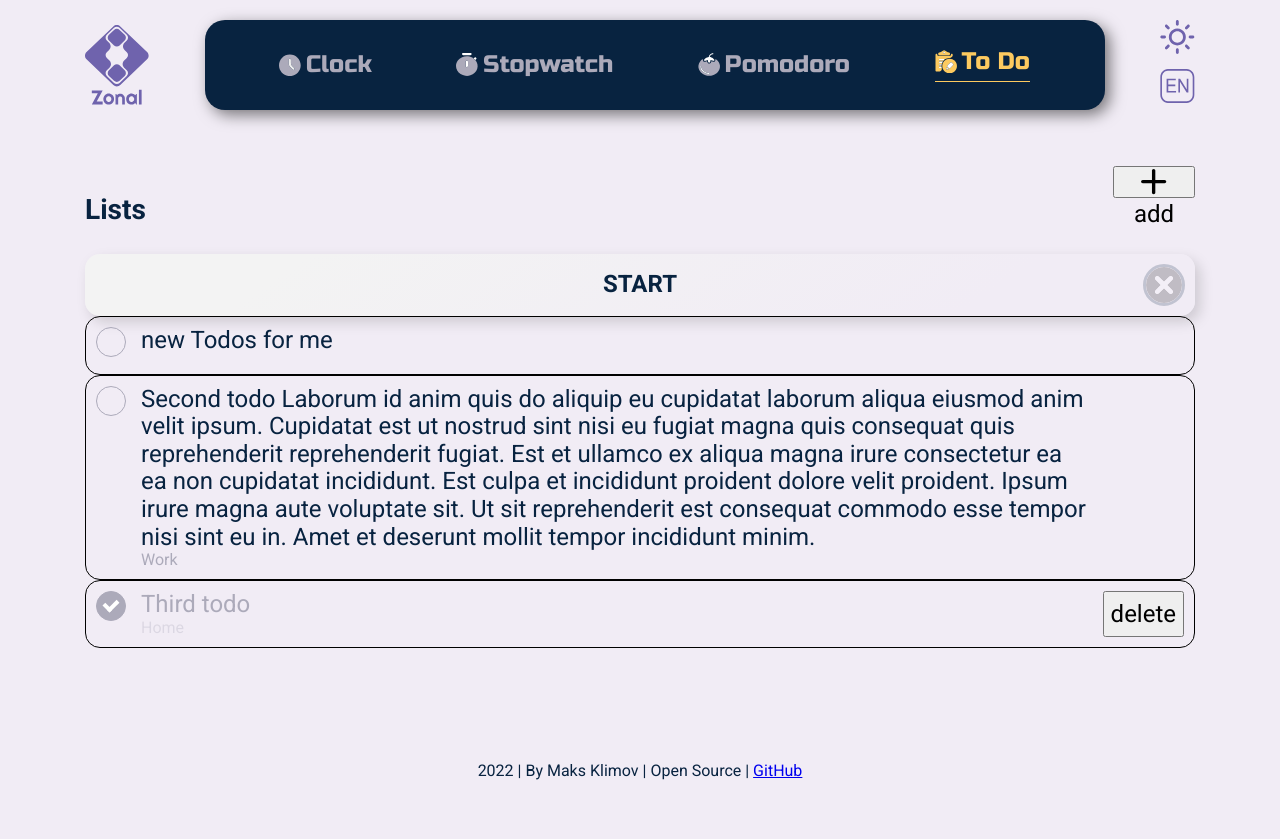
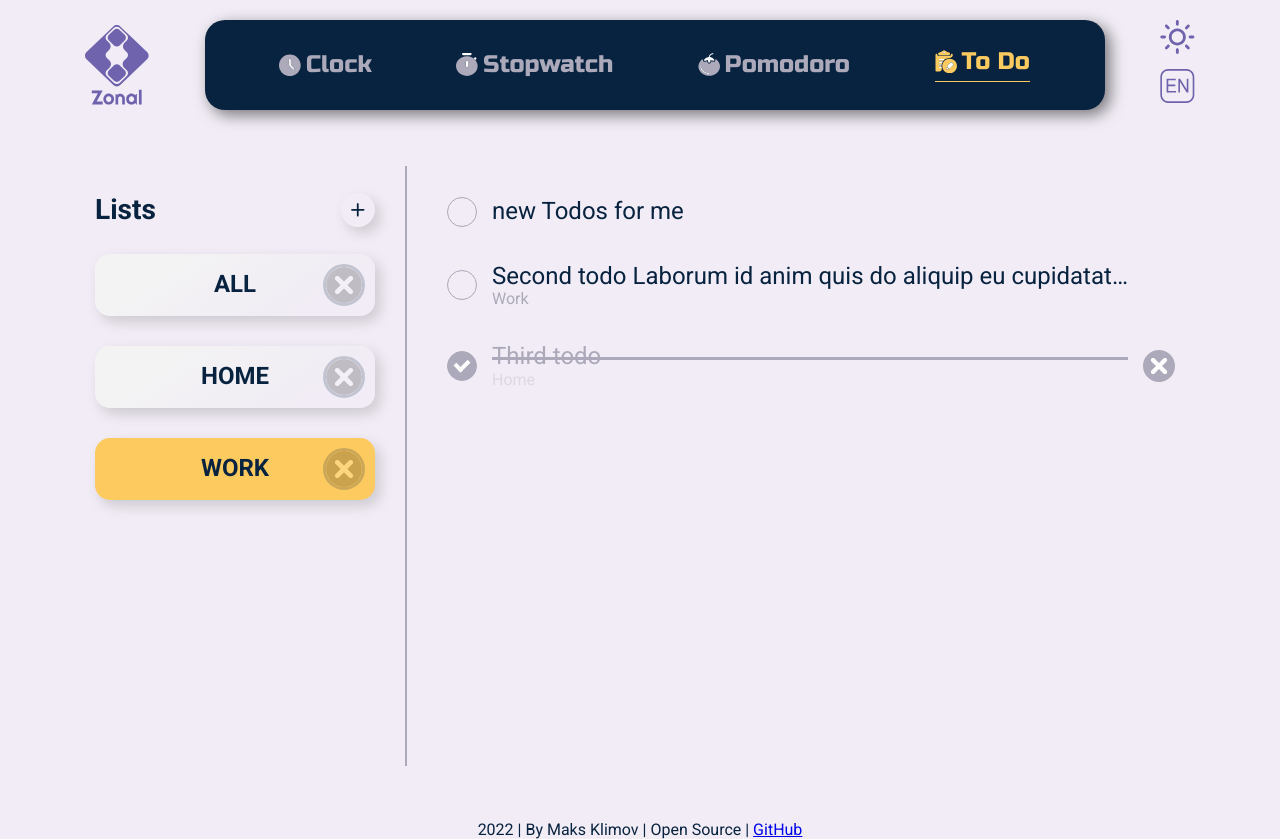
Before and after one commit to MaksEpifanov/zonal, a React (Create React App) app: page /todo in a window 1280 px wide. Before the commit the page ends 800 px from the top, so only its background shows below. Built offline with nearby package versions, Linux system fonts and the light colour scheme.

Commit message:
more stryle for todos components

```diff
--- a/src/common/components/UI/Checkbox/Checkbox.module.scss
+++ b/src/common/components/UI/Checkbox/Checkbox.module.scss
@@ -1,5 +1,6 @@
 .Checkbox {
   input[type="checkbox"] {
+    display: flex;
     position: relative;
     width: 30px;
     height: 30px;
--- a/src/pages/todo/TodoPage.jsx
+++ b/src/pages/todo/TodoPage.jsx
@@ -5,8 +5,9 @@ import styles from './TodoPage.module.scss';
 
 const TodoPage = () => (
   <div className={styles.TodoPage}>
-    <Lists />
-    <Todos />
+    <Lists className={styles.TodoPage__lists} />
+    <div className={styles.TodoPage__sep} />
+    <Todos className={styles.TodoPage__todos} />
   </div>
 );
 
--- a/src/pages/todo/TodoPage.module.scss
+++ b/src/pages/todo/TodoPage.module.scss
@@ -1 +1,36 @@
-.TodoPage {}
+.TodoPage {
+  display: flex;
+  height: 75vh;
+
+  &>*:not(:last-child) {
+    margin-right: 20px;
+  }
+
+
+  &__lists {
+    padding: 0 10px;
+    min-width: 300px;
+  }
+
+  &__sep {
+    height: 100%;
+    min-width: 2px;
+    background-color: var(--gray-color);
+  }
+
+  &__todos {
+    padding: 20px 10px;
+  }
+}
+
+@media only screen and (max-width: 768px) {
+  .TodoPage {
+    &__lists {
+      display: none;
+    }
+
+    &__sep {
+      display: none;
+    }
+  }
+}
--- a/src/pages/todo/components/Lists/Lists.module.scss
+++ b/src/pages/todo/components/Lists/Lists.module.scss
@@ -1,12 +1,29 @@
 .Lists {
+  .header {
 
-  .header {
     display: flex;
     justify-content: space-between;
+    align-items: center;
 
-    button {
-      height: 32px;
+    &__addBtn {
+      height: 34px;
+      width: 34px;
+      padding: 10px;
+
+      border-radius: 50%;
+
+      fill: var(--foreground-color);
+      box-shadow: var(--shadow);
+      cursor: pointer;
     }
   }
 
+  .lists {
+    display: flex;
+    flex-direction: column;
+
+    &>*:not(:last-child) {
+      margin-bottom: 30px;
+    }
+  }
 }
--- a/src/pages/todo/components/Lists/index.jsx
+++ b/src/pages/todo/components/Lists/index.jsx
@@ -1,21 +1,34 @@
+import PropTypes from 'prop-types';
 import { ReactComponent as AddSVG } from 'assets/icons/add.svg';
 import Button from 'common/components/UI/Button';
 
 import styles from './Lists.module.scss';
 
-const Lists = () => (
-  <div className={styles.Lists}>
+const Lists = ({ className }) => {
+  const classNames = `${styles.Lists} ${className}`;
+  return (
+    <div className={classNames}>
       <div className={styles.header}>
         <h3>Lists</h3>
-      <button type="button">
-        <AddSVG />
-        add
-      </button>
+        <AddSVG className={styles.header__addBtn} />
+        {/* <button type="button">
+        </button> */}
       </div>
       <div className={styles.lists}>
-      <Button item noResponse onClick={() => {}} />
+        <Button item noResponse onClick={() => {}} value="all" />
+        <Button item noResponse onClick={() => {}} value="Home" />
+        <Button item noResponse onClick={() => {}} value="Work" active />
       </div>
     </div>
   );
+};
 
 export default Lists;
+
+Lists.propTypes = {
+  className: PropTypes.string,
+};
+
+Lists.defaultProps = {
+  className: '',
+};
--- a/src/pages/todo/components/TodoItem/TodoItem.module.scss
+++ b/src/pages/todo/components/TodoItem/TodoItem.module.scss
@@ -3,21 +3,40 @@
 
   display: flex;
   justify-content: space-between;
+  align-items: center;
 
-  border: 1px solid black;
   border-radius: 15px;
+
+  cursor: pointer;
 
   &>*:not(:last-child) {
     margin-right: 15px;
   }
 
-  .checkbox {}
-
   .main {
     flex-grow: 1;
     justify-self: flex-start;
 
-    &__text {}
+    overflow: hidden;
+
+    &__text {
+      white-space: nowrap;
+      overflow: hidden;
+      text-overflow: ellipsis;
+
+      position: relative;
+      transition: color .4s;
+
+      &::before {
+        transition: width .4s;
+        content: '';
+        position: absolute;
+        top: 50%;
+        width: 0;
+        background-color: var(--gray-color);
+        height: 3px;
+      }
+    }
 
     &__list {
       font-size: var(--text-sm);
@@ -26,13 +45,24 @@
   }
 
   .delete-btn {
+    width: 32px;
+    height: 32px;
+    fill: var(--gray-color);
+
+    flex-shrink: 0;
     visibility: hidden;
   }
 
   &_checked {
-
     .main {
       color: var(--gray-color);
+
+      &__text {
+
+        &::before {
+          width: 100%;
+        }
+      }
 
       &__list {
         opacity: .3;
@@ -43,4 +73,14 @@
       visibility: visible;
     }
   }
+
+  &_open {
+    .main__text {
+      white-space: inherit;
+    }
+  }
+
+  &:hover {
+    box-shadow: var(--shadow);
+  }
 }
--- a/src/pages/todo/components/TodoItem/index.jsx
+++ b/src/pages/todo/components/TodoItem/index.jsx
@@ -1,6 +1,8 @@
 import { useState } from 'react';
 import classNames from 'classnames/bind';
 import PropTypes from 'prop-types';
+
+import { ReactComponent as DeleteSVG } from 'assets/icons/delete.svg';
 
 import Checkbox from 'common/components/UI/Checkbox';
 
@@ -12,9 +14,12 @@ const TodoItem = ({
   list, text, isChecked, onCheck, onDelete, id,
 }) => {
   const [checked, setCheck] = useState(isChecked);
+  const [open, setOpen] = useState(false);
 
   const className = cx({
-    TodoItem, TodoItem_checked: checked,
+    TodoItem,
+    TodoItem_checked: checked,
+    TodoItem_open: open,
   });
 
   const onChange = () => {
@@ -22,14 +27,18 @@ const TodoItem = ({
     onCheck(checked);
   };
 
+  const onOpen = () => {
+    setOpen((prevOpen) => !prevOpen);
+  };
+
   return (
     <div className={className}>
       <Checkbox className={styles.checkbox} id={id} onChange={onChange} checked={checked} />
-      <div className={styles.main}>
+      <div className={styles.main} onClick={onOpen} onKeyDown={() => {}} role="button" tabIndex="0">
         <div className={styles.main__text}>{text}</div>
         <div className={list && styles.main__list}>{list}</div>
       </div>
-      <button className={styles['delete-btn']} type="button" onClick={onDelete}>delete</button>
+      <DeleteSVG className={styles['delete-btn']} type="button" onClick={onDelete} />
     </div>
   );
 };
--- a/src/pages/todo/components/Todos/Todos.module.scss
+++ b/src/pages/todo/components/Todos/Todos.module.scss
@@ -1 +1,10 @@
-.Todos {}
+.Todos {
+  display: flex;
+  flex-direction: column;
+
+  overflow-y: scroll;
+
+  &>*:not(:last-child) {
+    margin-bottom: 15px;
+  }
+}
--- a/src/pages/todo/components/Todos/index.jsx
+++ b/src/pages/todo/components/Todos/index.jsx
@@ -1,13 +1,25 @@
+import PropTypes from 'prop-types';
 import TodoItem from '../TodoItem';
 
 import styles from './Todos.module.scss';
 
-const Todos = () => (
-  <div className={styles.Todos}>
-    <TodoItem id={1} text="new Todos for me" isChecked={false} onCheck={() => {}} onDelete={() => {}} />
-    <TodoItem id={2} list="Work" text="Second todo Laborum id anim quis do aliquip eu cupidatat laborum aliqua eiusmod anim velit ipsum. Cupidatat est ut nostrud sint nisi eu fugiat magna quis consequat quis reprehenderit reprehenderit fugiat. Est et ullamco ex aliqua magna irure consectetur ea ea non cupidatat incididunt. Est culpa et incididunt proident dolore velit proident. Ipsum irure magna aute voluptate sit. Ut sit reprehenderit est consequat commodo esse tempor nisi sint eu in. Amet et deserunt mollit tempor incididunt minim." isChecked={false} onCheck={() => {}} onDelete={() => {}} />
-    <TodoItem id={3} list="Home" text="Third todo" isChecked onCheck={() => {}} onDelete={() => {}} />
-  </div>
-);
+const Todos = ({ className }) => {
+  const classNames = `${styles.Todos} ${className}`;
+  return (
+    <div className={classNames}>
+      <TodoItem id={1} text="new Todos for me" isChecked={false} onCheck={() => {}} onDelete={() => {}} />
+      <TodoItem id={2} list="Work" text="Second todo Laborum id anim quis do aliquip eu cupidatat laborum aliqua eiusmod anim velit ipsum. Cupidatat est ut nostrud sint nisi eu fugiat magna quis consequat quis reprehenderit reprehenderit fugiat. Est et ullamco ex aliqua magna irure consectetur ea ea non cupidatat incididunt. Est culpa et incididunt proident dolore velit proident. Ipsum irure magna aute voluptate sit. Ut sit reprehenderit est consequat commodo esse tempor nisi sint eu in. Amet et deserunt mollit tempor incididunt minim." isChecked={false} onCheck={() => {}} onDelete={() => {}} />
+      <TodoItem id={3} list="Home" text="Third todo" isChecked onCheck={() => {}} onDelete={() => {}} />
+    </div>
+  );
+};
 
 export default Todos;
+
+Todos.propTypes = {
+  className: PropTypes.string,
+};
+
+Todos.defaultProps = {
+  className: '',
+};
```
Lines whose indentation alone changed are shown as unchanged.
